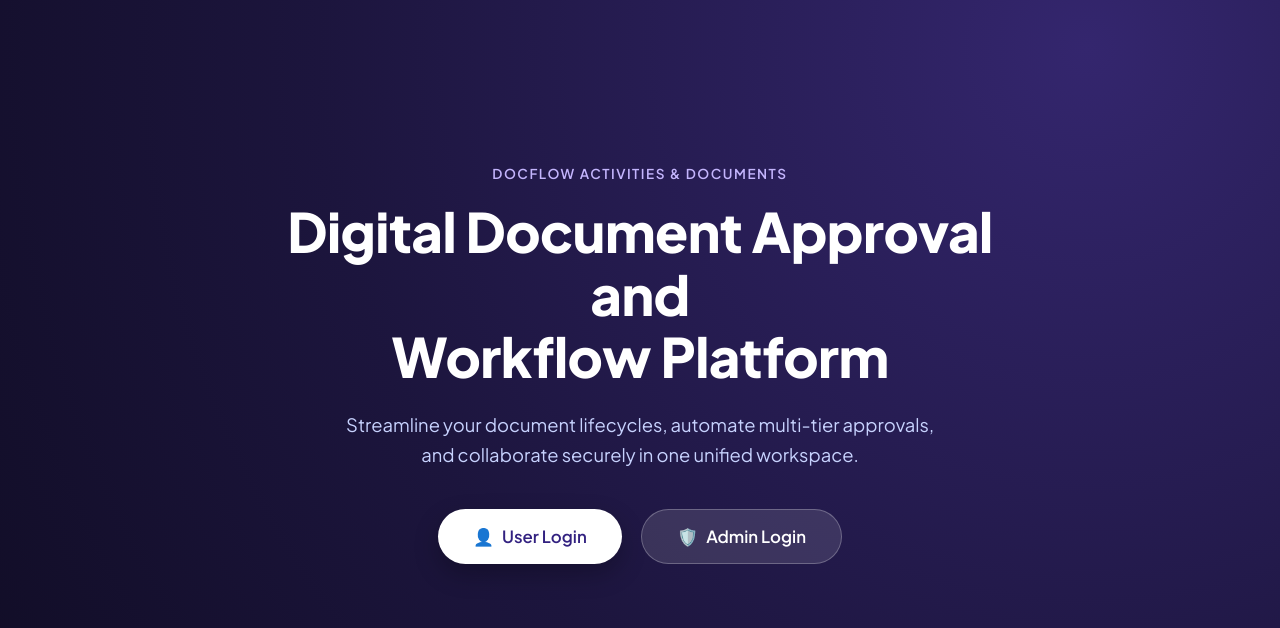
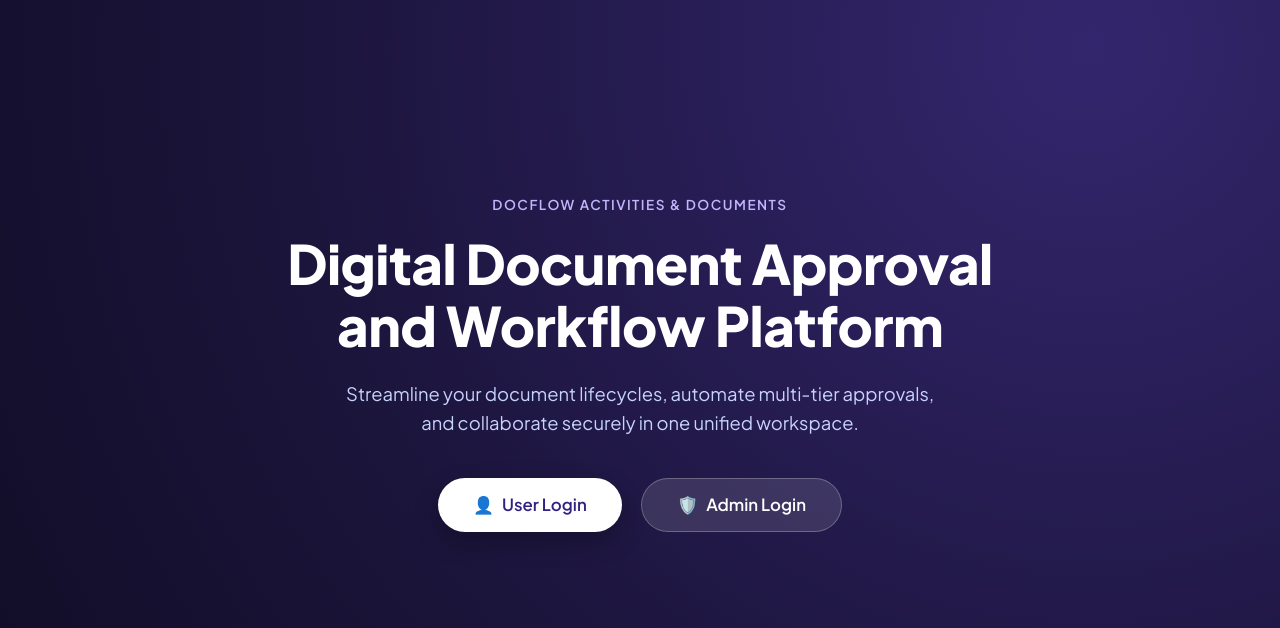
Before and after one commit to maheswariannavarapu/Digital_Document_Approval, a Flask app: page / in a window 1280 px wide. Shown: the part 73-701 px from the top of the page. Run offline with Flask 3, Linux system fonts and the light colour scheme.

Commit message:
Updated home page

```diff
--- a/templates/home.html
+++ b/templates/home.html
@@ -3,7 +3,7 @@
 <div class="hero-wrapper">
   <div class="hero-content">
     <p class="hero-subtitle-tag">DocFlow Activities & Documents</p>
-    <h1 class="hero-title">Digital Document Approval and<br>Workflow Platform</h1>
+    <h1 class="hero-title">Digital Document Approval <br>and Workflow Platform</h1>
     <p class="hero-desc">
       Streamline your document lifecycles, automate multi-tier approvals, and collaborate securely in one unified workspace.
     </p>
```
